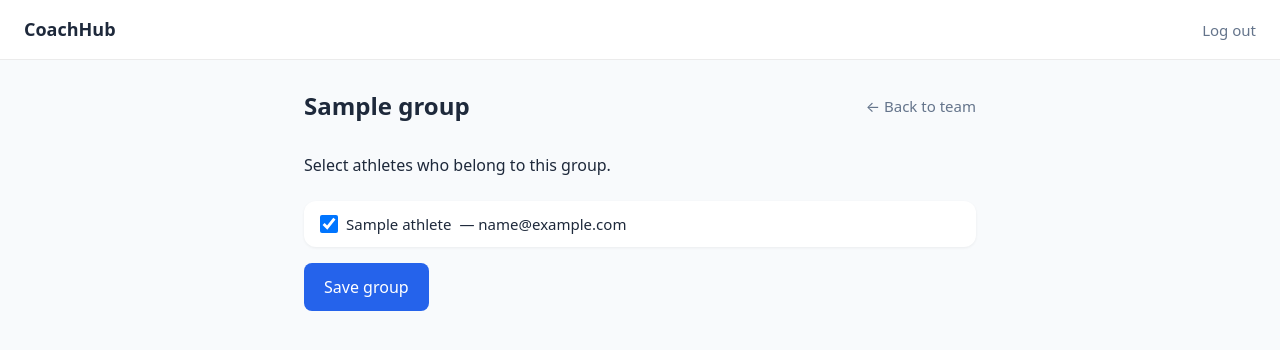
After one commit to loganrook/Tabor-Hackathon-2026, a Flask app: page /team/1/group/1/manage in a window 1280 px wide. The commit adds this page. Shown: the top 350 px of the page. Run offline with Flask 3, Linux system fonts and the light colour scheme; a user stored in the database is signed in; tables that the repository leaves empty hold one stand-in row (values such as "Sample post").

Commit message:
group and group assignments

```diff
--- a/app.py
+++ b/app.py
@@ -22,6 +22,7 @@ from models import (  # noqa: E402, F401
     Assignment,
     Announcement,
     AssignmentStatus,
+    Group,
 )
 
 
@@ -154,15 +155,29 @@ def create_app(config_class=Config):
                 return redirect(url_for("coach_dashboard"))
             return redirect(url_for("athlete_dashboard"))
         athletes = team.athletes.all()
+        groups = team.groups.order_by(Group.name).all()
         announcements = (
             team.announcements.order_by(Announcement.created_at.desc()).limit(50).all()
         )
-        assignments = (
+        all_assignments = (
             Assignment.query.filter_by(team_id=team_id)
             .order_by(Assignment.created_at.desc())
             .all()
         )
         is_coach = isinstance(current_user, Coach) and team.coach_id == current_user.id
+
+        # Athlete: only see team-wide assignments + assignments for groups they're in
+        if is_coach:
+            assignments = all_assignments
+        else:
+            athlete_group_ids = {
+                g.id for g in current_user.groups.filter(Group.team_id == team_id).all()
+            }
+            assignments = [
+                a
+                for a in all_assignments
+                if a.group_id is None or a.group_id in athlete_group_ids
+            ]
 
         # Coach: completion counts per assignment (completed, total)
         # Athlete: their AssignmentStatus per assignment
@@ -201,6 +216,7 @@ def create_app(config_class=Config):
             "team_dashboard.html",
             team=team,
             athletes=athletes,
+            groups=groups,
             announcements=announcements,
             assignments=assignments,
             is_coach=is_coach,
@@ -212,8 +228,8 @@ def create_app(config_class=Config):
             first_weekday=first_weekday,
             cal_today=today.day,
             assignment_due_days=assignment_due_days,
-        cal_month_name=cal_module.month_name[cal_month],
-    )
+            cal_month_name=cal_module.month_name[cal_month],
+        )
 
     @app.route("/team/<int:team_id>/announce", methods=["POST"])
     @login_required
@@ -236,6 +252,51 @@ def create_app(config_class=Config):
         db.session.commit()
         flash("Announcement posted.", "success")
         return redirect(url_for("team_dashboard", team_id=team_id))
+
+    @app.route("/team/<int:team_id>/group/create", methods=["GET", "POST"])
+    @login_required
+    def create_group(team_id):
+        """Coach only: create a new group for the team."""
+        team = Team.query.get_or_404(team_id)
+        if not isinstance(current_user, Coach) or team.coach_id != current_user.id:
+            flash("You cannot create groups for this team.", "error")
+            return redirect(url_for("coach_dashboard"))
+        if request.method == "POST":
+            name = request.form.get("name", "").strip()
+            if not name:
+                flash("Group name is required.", "error")
+                return render_template("group_create.html", team=team)
+            group = Group(name=name, team_id=team_id)
+            db.session.add(group)
+            db.session.commit()
+            flash("Group created.", "success")
+            return redirect(url_for("team_dashboard", team_id=team_id))
+        return render_template("group_create.html", team=team)
+
+    @app.route("/team/<int:team_id>/group/<int:group_id>/manage", methods=["GET", "POST"])
+    @login_required
+    def manage_group(team_id, group_id):
+        """Coach only: update which athletes are in the group."""
+        team = Team.query.get_or_404(team_id)
+        group = Group.query.filter_by(id=group_id, team_id=team_id).first_or_404()
+        if not isinstance(current_user, Coach) or team.coach_id != current_user.id:
+            flash("You cannot manage this group.", "error")
+            return redirect(url_for("coach_dashboard"))
+        athletes = team.athletes.all()
+        if request.method == "POST":
+            selected_ids = set(request.form.getlist("athlete_id"))
+            group.athletes = [a for a in athletes if str(a.id) in selected_ids]
+            db.session.commit()
+            flash("Group updated.", "success")
+            return redirect(url_for("team_dashboard", team_id=team_id))
+        group_member_ids = {a.id for a in group.athletes.all()}
+        return render_template(
+            "group_manage.html",
+            team=team,
+            group=group,
+            athletes=athletes,
+            group_member_ids=group_member_ids,
+        )
 
     @app.route("/coach/dashboard")
     @login_required
@@ -366,19 +427,36 @@ def create_app(config_class=Config):
                         due_date = datetime.strptime(due_str, "%Y-%m-%d")
                     except ValueError:
                         pass
+            group_id = request.form.get("group_id", "").strip() or None
+            if group_id:
+                try:
+                    group_id = int(group_id)
+                    g = Group.query.filter_by(id=group_id, team_id=team_id).first()
+                    if not g:
+                        group_id = None
+                except (ValueError, TypeError):
+                    group_id = None
             if not title:
                 flash("Title is required.", "error")
-                return render_template("create_assignment.html", team=team)
+                return render_template(
+                    "create_assignment.html", team=team, groups=team.groups.order_by(Group.name).all()
+                )
             assignment = Assignment(
                 title=title,
                 description=description,
                 due_date=due_date,
                 team_id=team_id,
+                group_id=group_id,
                 created_by=current_user.id,
             )
             db.session.add(assignment)
             db.session.flush()
-            for athlete in team.athletes.all():
+            if group_id:
+                group = Group.query.get(group_id)
+                target_athletes = group.athletes.all()
+            else:
+                target_athletes = team.athletes.all()
+            for athlete in target_athletes:
                 status = AssignmentStatus(
                     assignment_id=assignment.id,
                     athlete_id=athlete.id,
@@ -388,7 +466,11 @@ def create_app(config_class=Config):
             db.session.commit()
             flash("Assignment created.", "success")
             return redirect(url_for("team_dashboard", team_id=team_id))
-        return render_template("create_assignment.html", team=team)
+        return render_template(
+            "create_assignment.html",
+            team=team,
+            groups=team.groups.order_by(Group.name).all(),
+        )
 
     @app.route("/assignment/<int:assignment_id>/complete", methods=["POST"])
     @login_required
--- a/static/style.css
+++ b/static/style.css
@@ -781,6 +781,36 @@ body {
     border-top: 1px solid #e2e8f0;
 }
 
+/* ── Group manage (checkboxes) ── */
+.group-manage-list {
+    list-style: none;
+    padding: 0;
+    margin: 0;
+}
+
+.group-manage-item {
+    padding: 0.5rem 0;
+    border-bottom: 1px solid #f1f5f9;
+}
+
+.group-manage-item:last-child {
+    border-bottom: none;
+}
+
+.group-manage-label {
+    display: flex;
+    align-items: center;
+    gap: 0.5rem;
+    cursor: pointer;
+    font-size: 0.9375rem;
+    margin: 0;
+}
+
+.group-manage-label input[type="checkbox"] {
+    width: 1.125rem;
+    height: 1.125rem;
+}
+
 /* ── Home hero ── */
 .hero-block {
     text-align: center;
--- /dev/null
+++ b/templates/group_manage.html
@@ -0,0 +1,32 @@
+{# group_manage.html — Coach: manage which athletes are in the group (checkboxes). #}
+{% extends "base.html" %}
+{% block title %}{{ group.name }} — {{ team.name }}{% endblock %}
+{% block content %}
+<div class="page-header">
+    <h1>{{ group.name }}</h1>
+    <a href="{{ url_for('team_dashboard', team_id=team.id) }}" class="back-link">← Back to team</a>
+</div>
+
+<p class="team-meta" style="margin-bottom: 1.5rem;">Select athletes who belong to this group.</p>
+
+<form action="{{ url_for('manage_group', team_id=team.id, group_id=group.id) }}" method="post">
+    {% if athletes %}
+    <ul class="roster-list group-manage-list">
+        {% for a in athletes %}
+        <li class="group-manage-item">
+            <label class="group-manage-label">
+                <input type="checkbox" name="athlete_id" value="{{ a.id }}" {{ 'checked' if a.id in group_member_ids else '' }}>
+                <span>{{ a.name }}</span>
+                <span class="team-meta"> — {{ a.email }}</span>
+            </label>
+        </li>
+        {% endfor %}
+    </ul>
+    {% else %}
+    <p class="empty-state empty-state-inline">No athletes on this team yet. Share the invite code so they can join.</p>
+    {% endif %}
+    {% if athletes %}
+    <button type="submit" class="btn-primary btn-primary-inline" style="margin-top: 1rem;">Save group</button>
+    {% endif %}
+</form>
+{% endblock %}
```
Also changed, not shown: models.py (+37 -1 lines), templates/create_assignment.html (+9 -0 lines), templates/group_create.html (added, +16 -0 lines), templates/team_dashboard.html (+23 -0 lines).
